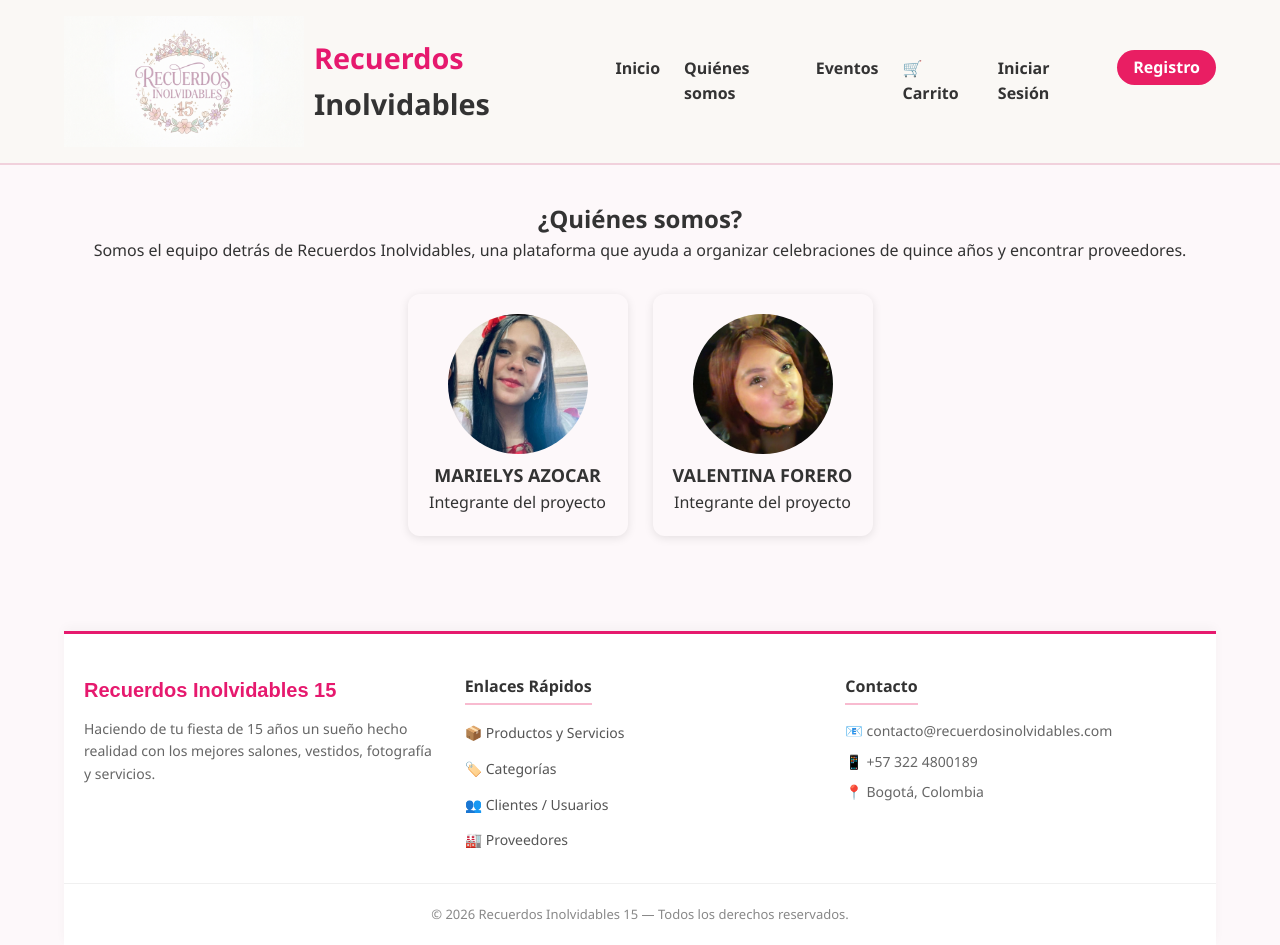
After one commit to senamarielys13-spec/recuerdos_inolvidables, a PHP site: page /recuerdos_inolvidables/views/quienes_somos/index.php in a window 1280 px wide. The commit adds this page. Run offline with PHP 8.4, Linux system fonts and the light colour scheme.

Commit message:
renovado

```diff
--- a/views/layouts/header.php
+++ b/views/layouts/header.php
@@ -1,3 +1,4 @@
+
 <!DOCTYPE html>
 <html lang="es">
 <head>
@@ -13,33 +14,98 @@
                 <img src="img/logo.png" alt="Logo" style="width: 240px; height: auto; margin-right: 10px; vertical-align: middle;">
                 <div class="logo-text">Recuerdos <span>Inolvidables</span></div>
             </a>
+
             <nav>
                 <ul class="nav-links">
-                    <!-- [ORIGINAL] Inicio -->
+
+                    <!-- Inicio -->
                     <li><a href="index.php">Inicio</a></li>
 
-                    <!-- [NUEVO] Enlace a Eventos para todos los usuarios -->
-                    <li><a href="index.php?controller=evento&action=index">Eventos</a></li>
+                    <!-- NUEVO: Quiénes somos -->
+                    <li>
+                        <a href="index.php?controller=quienesSomos&action=index">
+                            Quiénes somos
+                        </a>
+                    </li>
 
-                    <!-- [NUEVO] Enlace al Carrito para todos los usuarios -->
-                    <li><a href="index.php?controller=carrito&action=index">🛒 Carrito</a></li>
+                    <!-- Eventos -->
+                    <li>
+                        <a href="index.php?controller=evento&action=index">
+                            Eventos
+                        </a>
+                    </li>
 
-                    <!-- [NUEVO] Solo los Administradores ven Reportes y Clientes -->
-                    <?php if (isset($_SESSION['user_rol']) && ($_SESSION['user_rol'] == 1 || (isset($_SESSION['user_rol_nombre']) && $_SESSION['user_rol_nombre'] === 'Administrador'))): ?>
-                        <li><a href="index.php?controller=reporte&action=index" style="color: #e6196e; font-weight: bold;">📊 Reportes</a></li>
-                        <li><a href="index.php?controller=usuario&action=index" style="color: #e6196e; font-weight: bold;">👥 Clientes</a></li>
+                    <!-- Carrito -->
+                    <li>
+                        <a href="index.php?controller=carrito&action=index">
+                            🛒 Carrito
+                        </a>
+                    </li>
+
+                    <!-- Opciones exclusivas para administradores -->
+                    <?php if (
+                        isset($_SESSION['user_rol']) &&
+                        (
+                            $_SESSION['user_rol'] == 1 ||
+                            (
+                                isset($_SESSION['user_rol_nombre']) &&
+                                $_SESSION['user_rol_nombre'] === 'Administrador'
+                            )
+                        )
+                    ): ?>
+                        <li>
+                            <a href="index.php?controller=reporte&action=index"
+                               style="color: #e6196e; font-weight: bold;">
+                                📊 Reportes
+                            </a>
+                        </li>
+
+                        <li>
+                            <a href="index.php?controller=usuario&action=index"
+                               style="color: #e6196e; font-weight: bold;">
+                                👥 Clientes
+                            </a>
+                        </li>
                     <?php endif; ?>
 
-                    <!-- [ORIGINAL/MODIFICADO] Estado de sesión del usuario -->
+                    <!-- Opciones según el estado de sesión -->
                     <?php if (isset($_SESSION['user_id'])): ?>
-                        <li><span class="user-welcome">Hola, <?php echo htmlspecialchars($_SESSION['user_nombre']); ?></span></li>
-                        <li><a href="index.php?controller=auth&action=logout" class="btn-logout">Cerrar Sesión</a></li>
+
+                        <li>
+                            <span class="user-welcome">
+                                Hola, <?php
+                                    echo htmlspecialchars($_SESSION['user_nombre']);
+                                ?>
+                            </span>
+                        </li>
+
+                        <li>
+                            <a href="index.php?controller=auth&action=logout"
+                               class="btn-logout">
+                                Cerrar Sesión
+                            </a>
+                        </li>
+
                     <?php else: ?>
-                        <li><a href="index.php?controller=auth&action=login">Iniciar Sesión</a></li>
-                        <li><a href="index.php?controller=auth&action=register" class="btn-nav">Registro</a></li>
+
+                        <li>
+                            <a href="index.php?controller=auth&action=login">
+                                Iniciar Sesión
+                            </a>
+                        </li>
+
+                        <li>
+                            <a href="index.php?controller=auth&action=register"
+                               class="btn-nav">
+                                Registro
+                            </a>
+                        </li>
+
                     <?php endif; ?>
+
                 </ul>
             </nav>
         </div>
     </header>
+
     <main class="container">
--- /dev/null
+++ b/views/quienes_somos/index.php
@@ -0,0 +1,73 @@
+
+<?php
+$titulo = '¿Quiénes somos?';
+
+require_once __DIR__ . '/../layouts/header.php';
+?>
+
+<section class="quienes-somos">
+    <h1>¿Quiénes somos?</h1>
+
+    <p>
+        Somos el equipo detrás de Recuerdos Inolvidables,
+        una plataforma que ayuda a organizar celebraciones
+        de quince años y encontrar proveedores.
+    </p>
+
+    <div class="integrantes">
+
+        <article class="integrante">
+            <img
+                src="img/FOTO_MARY.jpg"
+                alt="Foto del primer integrante"
+            >
+            <h2>MARIELYS AZOCAR</h2>
+            <p>Integrante del proyecto</p>
+        </article>
+
+        <article class="integrante">
+            <img
+                src="img/FOTO_VALENTINA.jpg"
+                alt="Foto del segundo integrante"
+            >
+            <h2>VALENTINA FORERO</h2>
+            <p>Integrante del proyecto</p>
+        </article>
+
+    </div>
+</section>
+
+<style>
+.quienes-somos {
+    padding: 35px 20px;
+    text-align: center;
+}
+
+.integrantes {
+    display: flex;
+    justify-content: center;
+    flex-wrap: wrap;
+    gap: 25px;
+    margin-top: 30px;
+}
+
+.integrante {
+    width: 220px;
+    padding: 20px;
+    border-radius: 12px;
+    box-shadow: 0 2px 10px rgba(0, 0, 0, 0.10);
+}
+
+.integrante img {
+    width: 140px;
+    height: 140px;
+    object-fit: cover;
+    border-radius: 50%;
+}
+
+.integrante h2 {
+    font-size: 18px;
+}
+</style>
+
+<?php require_once __DIR__ . '/../layouts/footer.php'; ?>
```
Also changed, not shown: controllers/AuthController.php (+85 -36 lines), controllers/QuienesSomosController.php (added, +10 -0 lines), views/auth/register.php (+164 -13 lines), public/img/FOTO_MARY.jpg (added), public/img/FOTO_VALENTINA.jpg (added).
